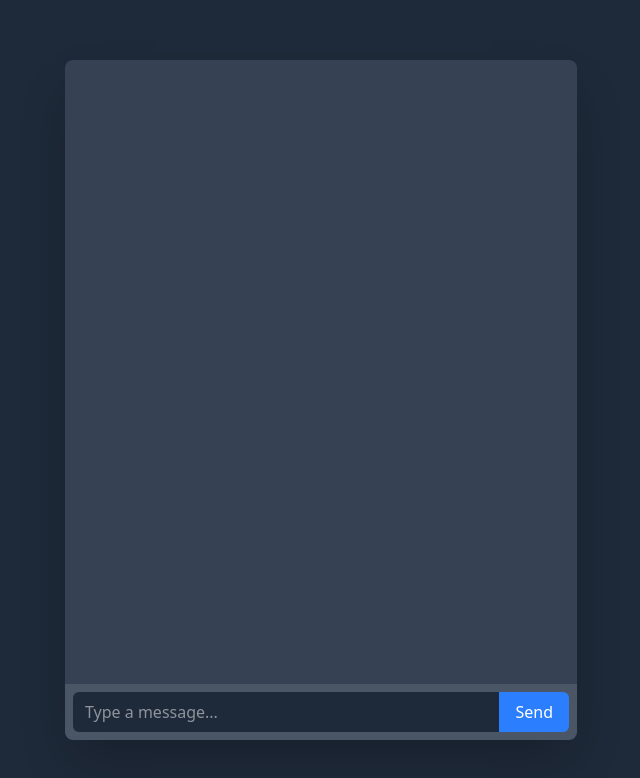
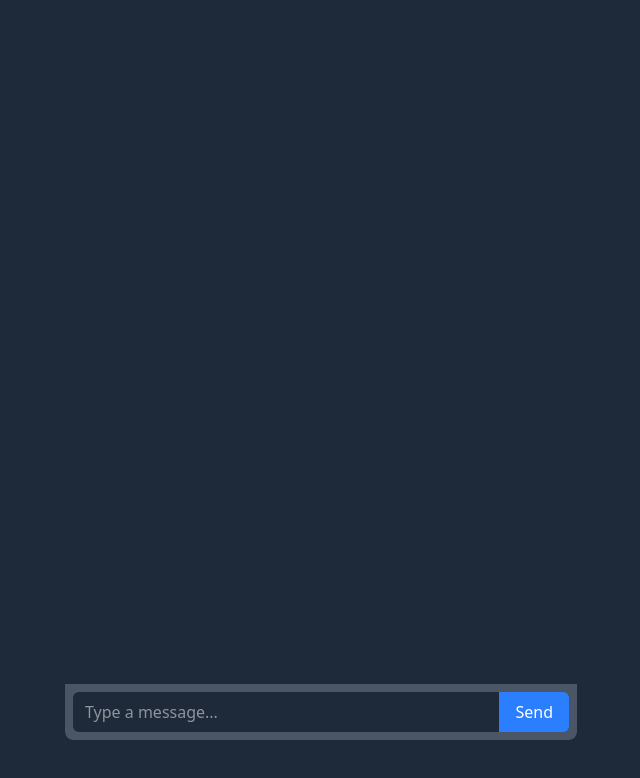
Before and after one commit to Manjeetmathur/ai-practice, a React (Vite) app in the folder frontend/: page / in a window 1280 px wide. Shown: the top 778 px of the page, without its empty margins (319-959 px from the left). Built offline with nearby package versions, Linux system fonts and the light colour scheme.

Commit message:
first commit

```diff
--- a/frontend/src/App.jsx
+++ b/frontend/src/App.jsx
@@ -38,7 +38,7 @@ function App() {
 
   return (
     <div className="bg-gray-800 flex justify-center items-center min-h-screen w-full p-4">
-      <div className="relative flex flex-col w-full max-w-lg h-[85vh] bg-gray-700 rounded-lg shadow-2xl overflow-hidden">
+      <div className="relative flex flex-col w-full max-w-lg h-[85vh]  rounded-lg overflow-hidden">
         {/* Chat Messages */}
         <div className="flex flex-col w-full h-full p-4 space-y-2 overflow-auto">
           {codes.map((message, idx) => (
```
